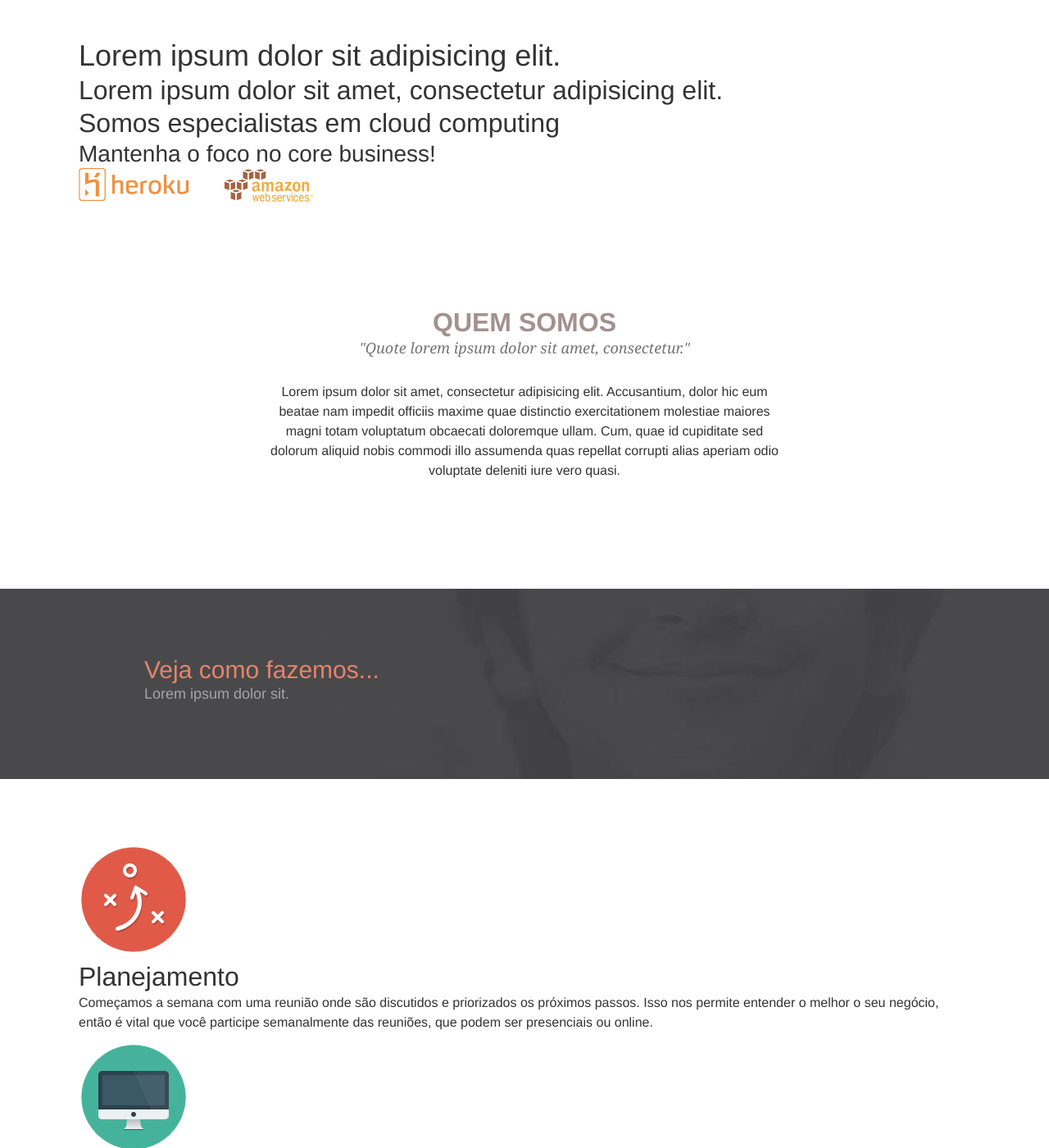
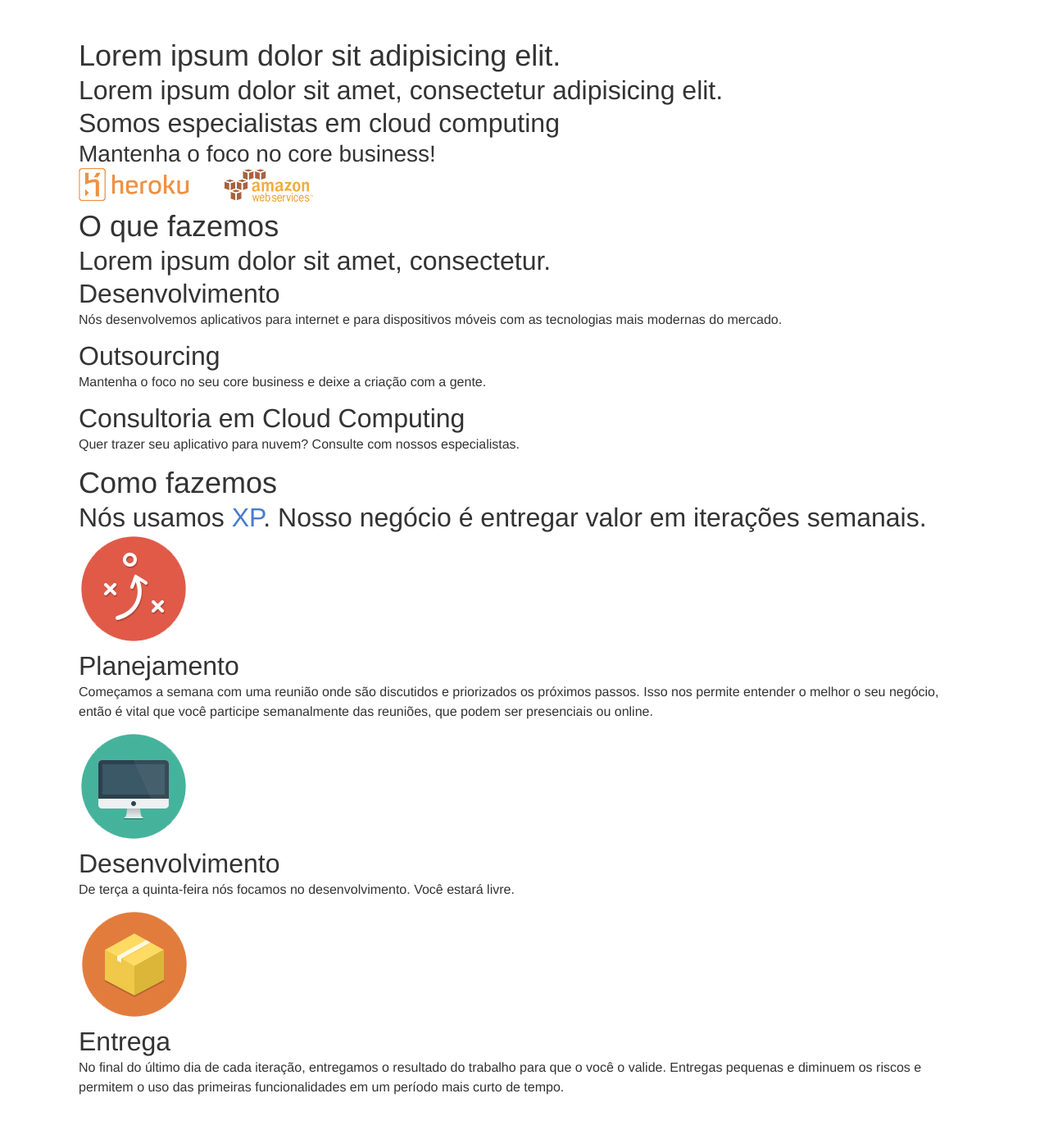
Before and after one commit to Mibuz/mibuz.github.io, a Jekyll site: the page built from index.html, in a window 1280 px wide and 1400 px high. Shown: the whole window at 82% size. Built offline with Jekyll 4.4.1, drawn with Linux system fonts in a browser that asks for light colours; Markdown is read by kramdown in place of the engine named in the settings; some of the changed text lies outside the part shown.

Commit message:
improve structure index.html

```diff
--- a/index.html
+++ b/index.html
@@ -3,37 +3,49 @@ layout: default
 title: Lorem ipsum dolor sit.
 ---
 
-<div id="content">
-  <section id="about" class="block">
+<section id="services" class="block">
   <div class="inner">
-      <hgroup>
-        <h2>Quem somos</h2>
-        <h3>"Quote lorem ipsum dolor sit amet, consectetur."</h3>
-      </hgroup>
+    <div class="text-highlight">
+      <h1>O que fazemos</h1>
+      <h2>Lorem ipsum dolor sit amet, consectetur.</h2>
+    </div>
+    {% include services.html %}
 
-      <p>Lorem ipsum dolor sit amet, consectetur adipisicing elit. Accusantium, dolor hic eum beatae nam impedit officiis maxime quae distinctio exercitationem molestiae maiores magni totam voluptatum obcaecati doloremque ullam. Cum, quae id cupiditate sed dolorum aliquid nobis commodi illo assumenda quas repellat corrupti alias aperiam odio voluptate deleniti iure vero quasi.</p>
   </div>
 </section>
 
-  <section id="our-way">
-    <header class="header-way">
+<section id="our-way" class="block">
   <div class="inner">
-        <hgroup>
-          <h2>Veja como fazemos...</h2>
-          <h3>Lorem ipsum dolor sit.</h3>
-        </hgroup>
+    <div class="text-highlight">
+      <h1>Como fazemos</h1>
+      <h2>Nós usamos <a target="_blank" href="http://desenvolvimentoagil.com.br/xp/praticas/">XP</a>. Nosso negócio é entregar valor em iterações semanais.</h2>
     </div>
-    </header>
+
+    {% include our-way.html %}
+  </div>
+</section>
+
+<section id="about" class="block">
+  <div class="inner">
+    <div class="text-highlight">
+      <h1>Quem somos</h1>
+      <h2>Lorem ipsum dolor sit amet, consectetur.</h2>
+    </div>
+
     <div class="content">
-      <div class="inner">
-        {% include our-way.html %}
+      <p>Somos especialistas em desenvolvimento de software e gostamos de criar produtos para web e para dispositivos móveis. Adotamos as melhores práticas do mercado no desenvolvimento de produtos.</p>
     </div>
   </div>
 </section>
 
-  <section id="contact-us">
+<section id="contact" class="block">
   <div class="inner">
+
+    <div class="text-highlight">
+      <h1>Tem alguma projeto?</h1>
+      <h2>teremos o prazer em ouvir :)</h2>
+    </div>
+
     {% include contact.html %}
   </div>
 </section>
-</div>
```
Lines whose indentation alone changed are shown as unchanged.
